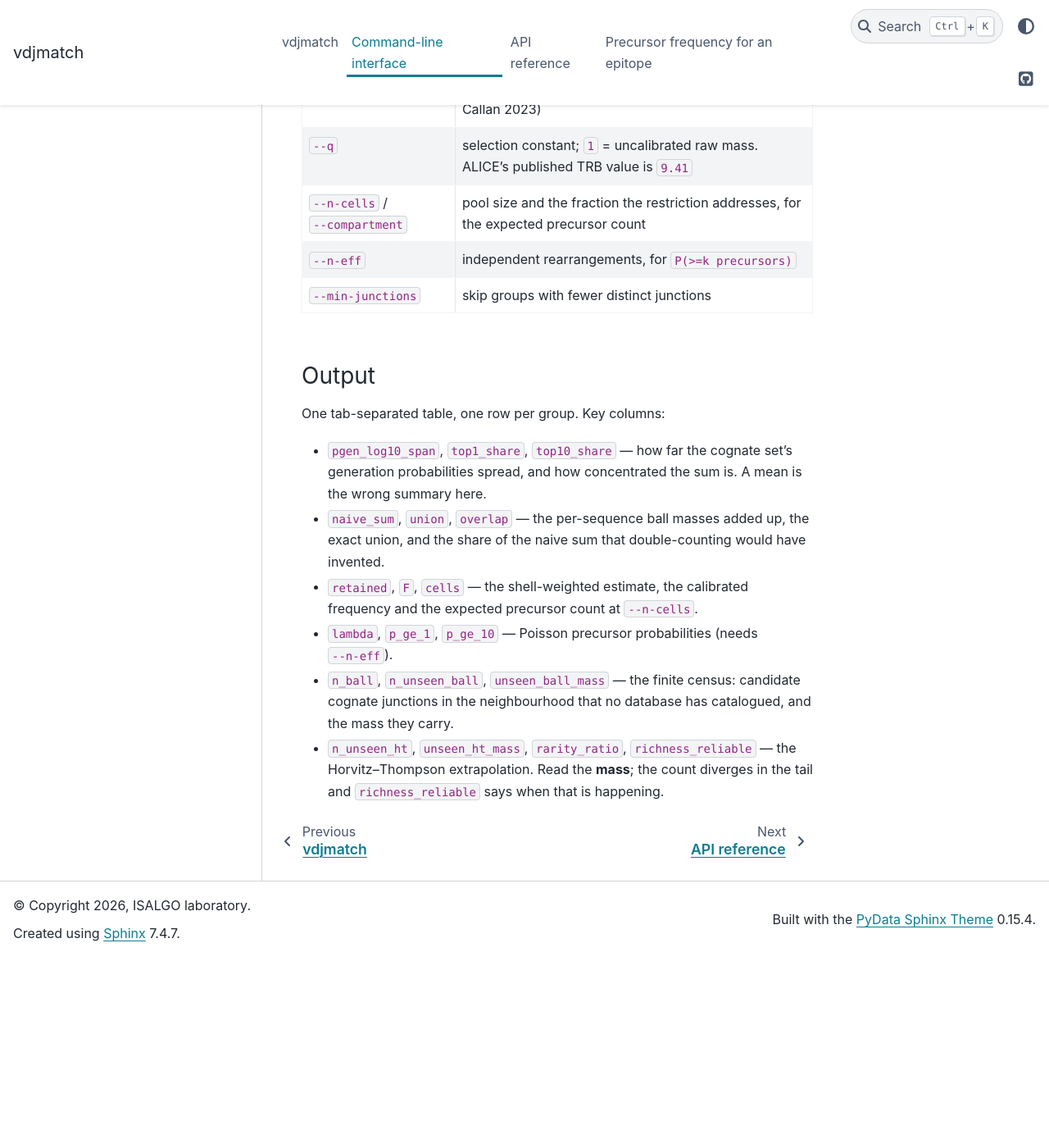
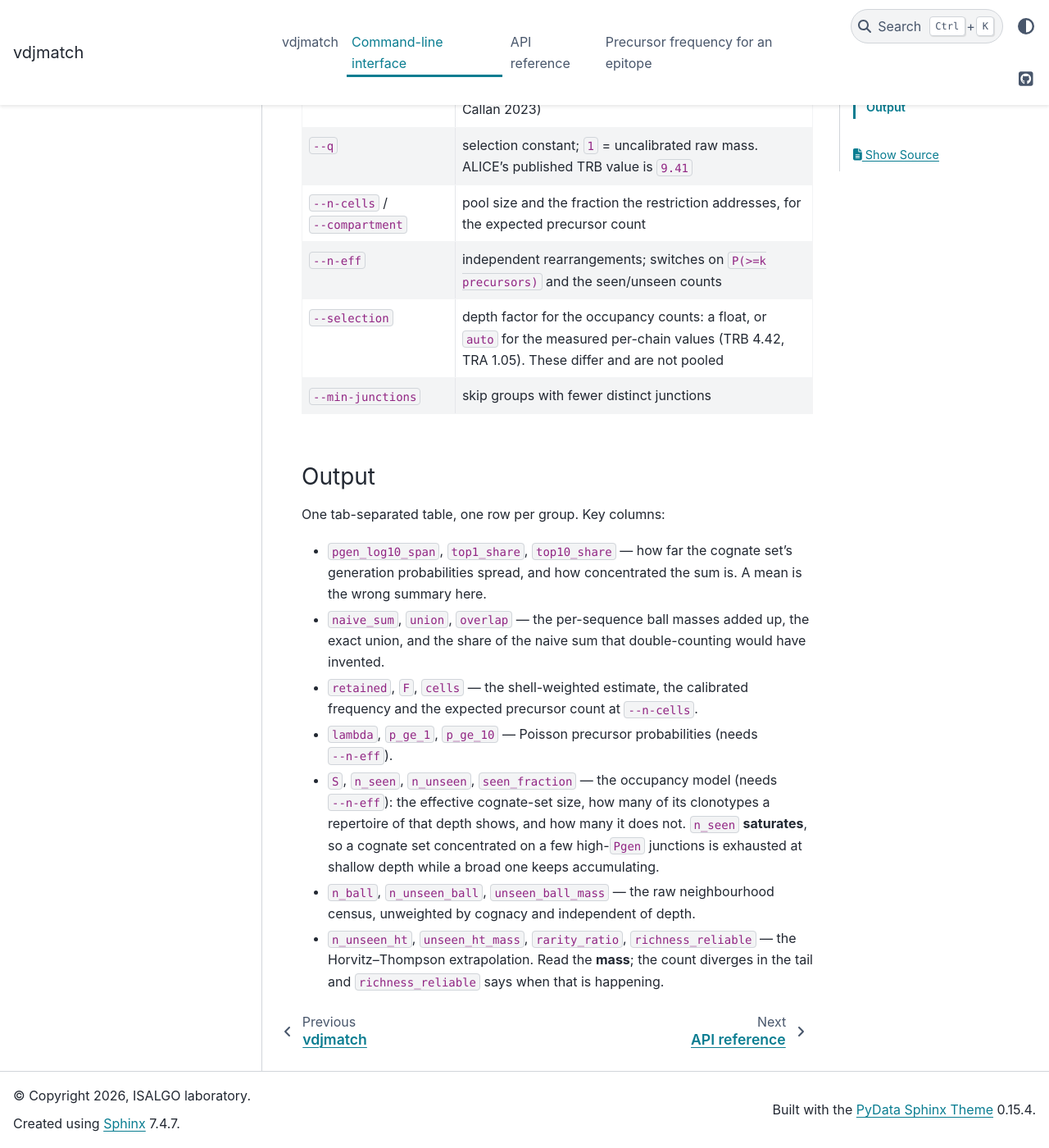
Before and after one commit to antigenomics/vdjmatch, a Sphinx documentation site: the page built from docs/cli.rst, in a window 1280 px wide and 1400 px high, scrolled down 2739 px. Shown: the whole window at 82% size. Built offline with Sphinx 7.4.7 and the PyData theme 0.15.4, drawn with Linux system fonts in a browser that asks for light colours; before the commit the page ends 3907 px from its top, so only the background shows below that.

Commit message:
docs(precursor): expose the measured selection constants on the CLI, and document the counts
`--selection auto` applies SELECTION_BY_CHAIN (TRB 4.42, TRA 1.05) to the occupancy counts; a float
sets it explicitly and the default of 1.0 stays uncalibrated, so nothing is applied silently.

README gains a worked precursor block, cli.rst documents the S / n_seen / n_unseen / seen_fraction
columns and separates them from the depth-independent raw ball census, and the 0.2.0 changelog
records occupancy and the fitted constants.

Release check: wheel and sdist build, `twine check` passes on both (the venv's older twine rejects
Metadata-Version 2.5; CI installs twine fresh, so it is not an issue there). 68 tests, docs clean
under -W.

Co-Authored-By: Claude Opus 5 <noreply@anthropic.com>

```diff
--- a/docs/cli.rst
+++ b/docs/cli.rst
@@ -114,7 +114,10 @@ repertoire mass can see an epitope. Needs the optional extra::
    * - ``--n-cells`` / ``--compartment``
      - pool size and the fraction the restriction addresses, for the expected precursor count
    * - ``--n-eff``
-     - independent rearrangements, for ``P(>=k precursors)``
+     - independent rearrangements; switches on ``P(>=k precursors)`` and the seen/unseen counts
+   * - ``--selection``
+     - depth factor for the occupancy counts: a float, or ``auto`` for the measured per-chain
+       values (TRB 4.42, TRA 1.05). These differ and are not pooled
    * - ``--min-junctions``
      - skip groups with fewer distinct junctions
 
@@ -130,8 +133,12 @@ One tab-separated table, one row per group. Key columns:
 - ``retained``, ``F``, ``cells`` — the shell-weighted estimate, the calibrated frequency and the
   expected precursor count at ``--n-cells``.
 - ``lambda``, ``p_ge_1``, ``p_ge_10`` — Poisson precursor probabilities (needs ``--n-eff``).
-- ``n_ball``, ``n_unseen_ball``, ``unseen_ball_mass`` — the finite census: candidate cognate
-  junctions in the neighbourhood that no database has catalogued, and the mass they carry.
+- ``S``, ``n_seen``, ``n_unseen``, ``seen_fraction`` — the occupancy model (needs ``--n-eff``):
+  the effective cognate-set size, how many of its clonotypes a repertoire of that depth shows, and
+  how many it does not. ``n_seen`` **saturates**, so a cognate set concentrated on a few high-``Pgen``
+  junctions is exhausted at shallow depth while a broad one keeps accumulating.
+- ``n_ball``, ``n_unseen_ball``, ``unseen_ball_mass`` — the raw neighbourhood census, unweighted by
+  cognacy and independent of depth.
 - ``n_unseen_ht``, ``unseen_ht_mass``, ``rarity_ratio``, ``richness_reliable`` — the
   Horvitz–Thompson extrapolation. Read the **mass**; the count diverges in the tail and
   ``richness_reliable`` says when that is happening.
```
Also changed, not shown: CHANGELOG.md (+14 -1 lines), README.md (+27 -0 lines), 2 other files.
